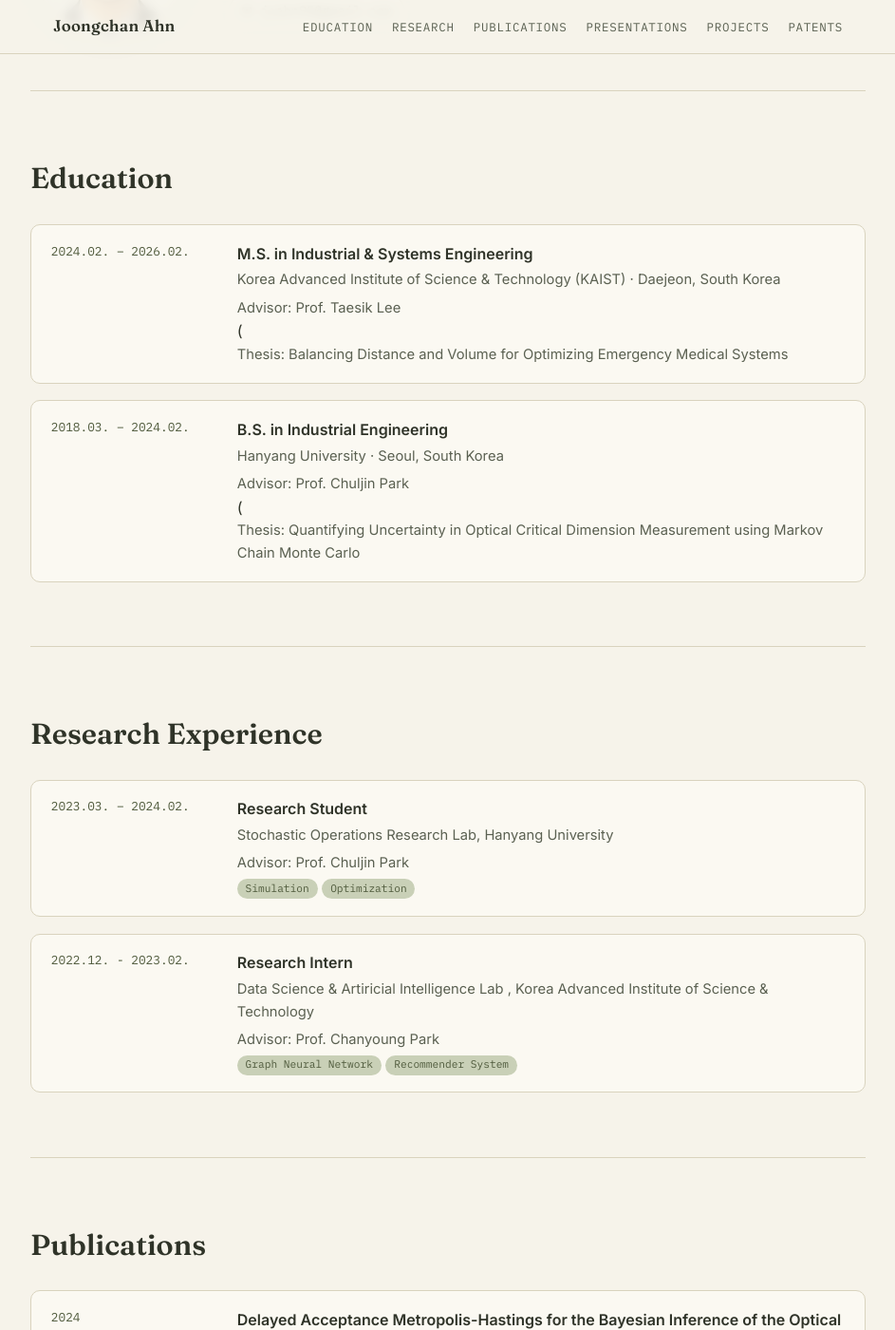
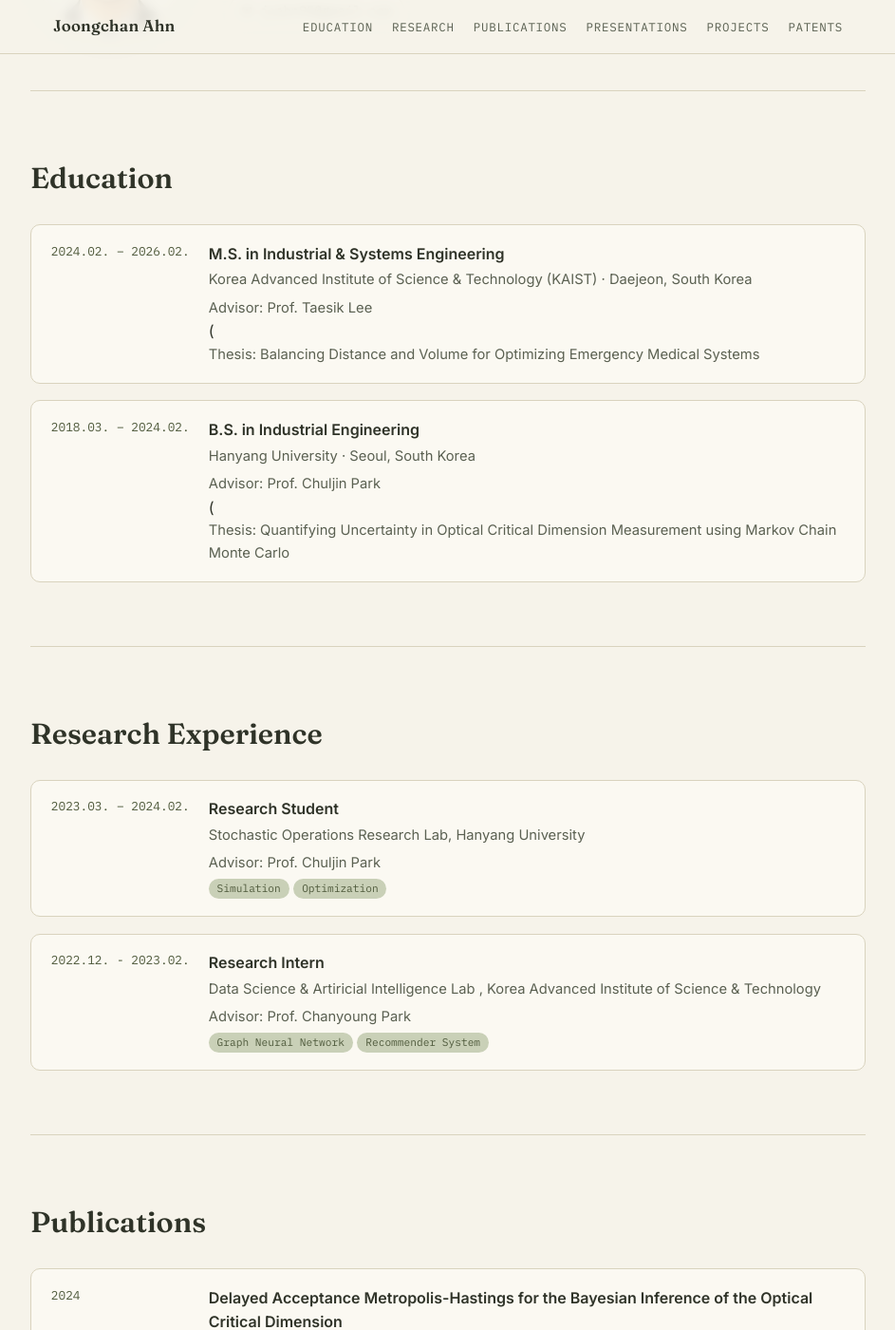
Before and after one commit to jcahn99/jcahn99.github.io, a Jekyll site: the page built from index.md, in a window 1280 px wide and 1400 px high, scrolled down 283 px. Shown: the whole window at 95% size, without its empty margins (168-1111 px from the left). Built offline with Jekyll 4.4.1, drawn with Linux system fonts in a browser that asks for light colours.

Commit message:
Update main.scss

```diff
--- a/assets/css/main.scss
+++ b/assets/css/main.scss
@@ -255,7 +255,7 @@
   border-radius: 10px;
   padding: 1.1rem 1.3rem;
   display: grid;
-  grid-template-columns: 180px 1fr;
+  grid-template-columns: 150px 1fr;
   gap: 1rem;
 }
 
```
